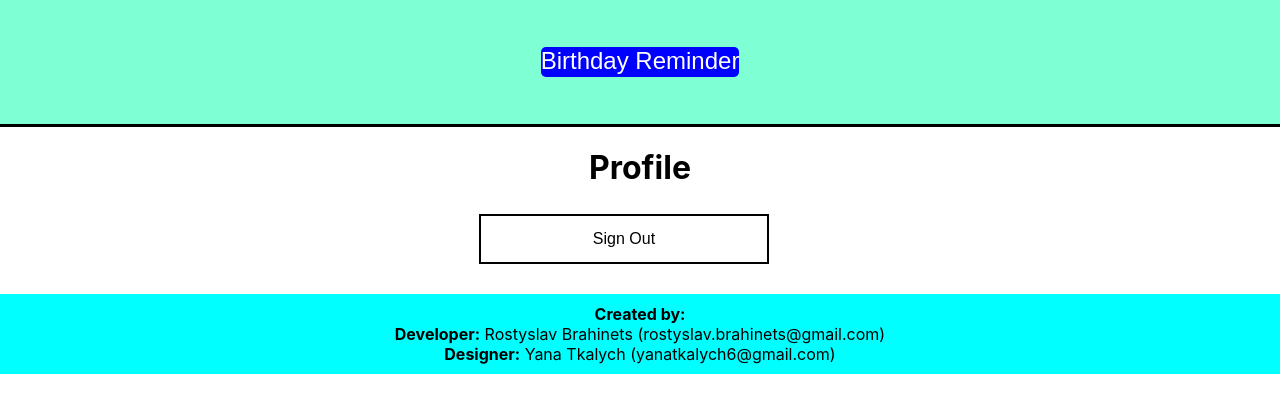
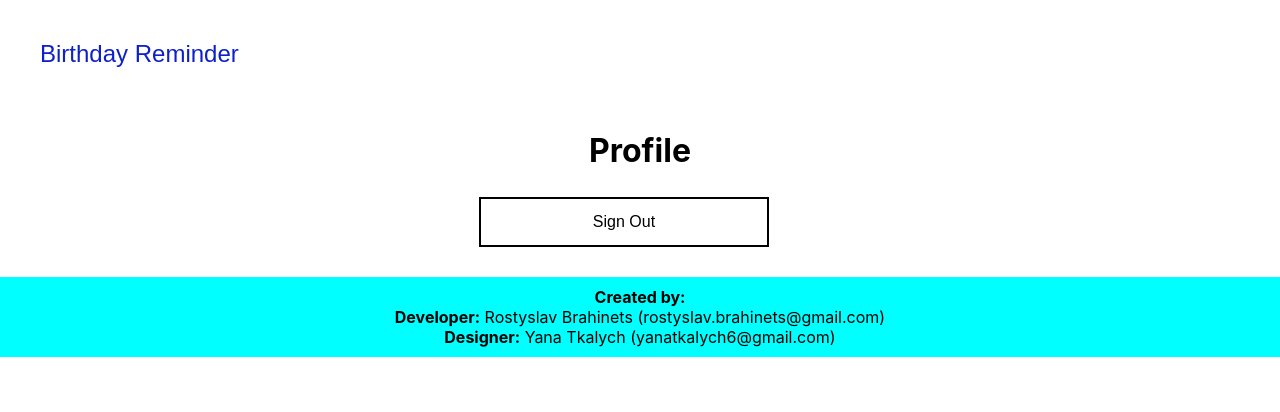
Before and after one commit to rbrahinets/birthday-reminder-frontend, a React (Create React App) app: page /birthday-reminder-frontend/profile in a window 1280 px wide. Shown: the top 412 px of the page. Built offline with nearby package versions, Linux system fonts and the light colour scheme.

Commit message:
Update styles

```diff
--- a/src/components/styles.css
+++ b/src/components/styles.css
@@ -1,9 +1,11 @@
 header {
     display: flex;
-    justify-content: center;
+    justify-content: space-between;
     padding: 20px;
-    border-bottom: solid #000000;
-    background-color: #7fffd4;
+}
+
+footer {
+    padding: 20px;
 }
 
 button {
@@ -39,12 +41,11 @@ footer {
 }
 
 .link {
-    background-color: #0000ff;
-    color: white;
-    border: none;
+    display: flex;
+    color: #0d20c9;
     text-decoration: none;
     font-size: 18pt;
-    margin: 27px;
+    margin: 20px;
     cursor: pointer;
     font-family: 'Plus Jakarta Sans', sans-serif;
     border-radius: 5px;
--- a/src/pages/styles.css
+++ b/src/pages/styles.css
@@ -1,10 +1,18 @@
-.content {
+body {
+    margin: 0;
+    padding: 0;
+    min-height: 100vh;
+    display: flex;
+    flex-direction: column;
+}
+
+.container {
     display: flex;
     flex-direction: column;
     min-height: 100vh;
-    margin: 0;
 }
 
 main {
-    flex-grow: 1;
+    flex: 1;
+    padding: 20px;
 }
```
